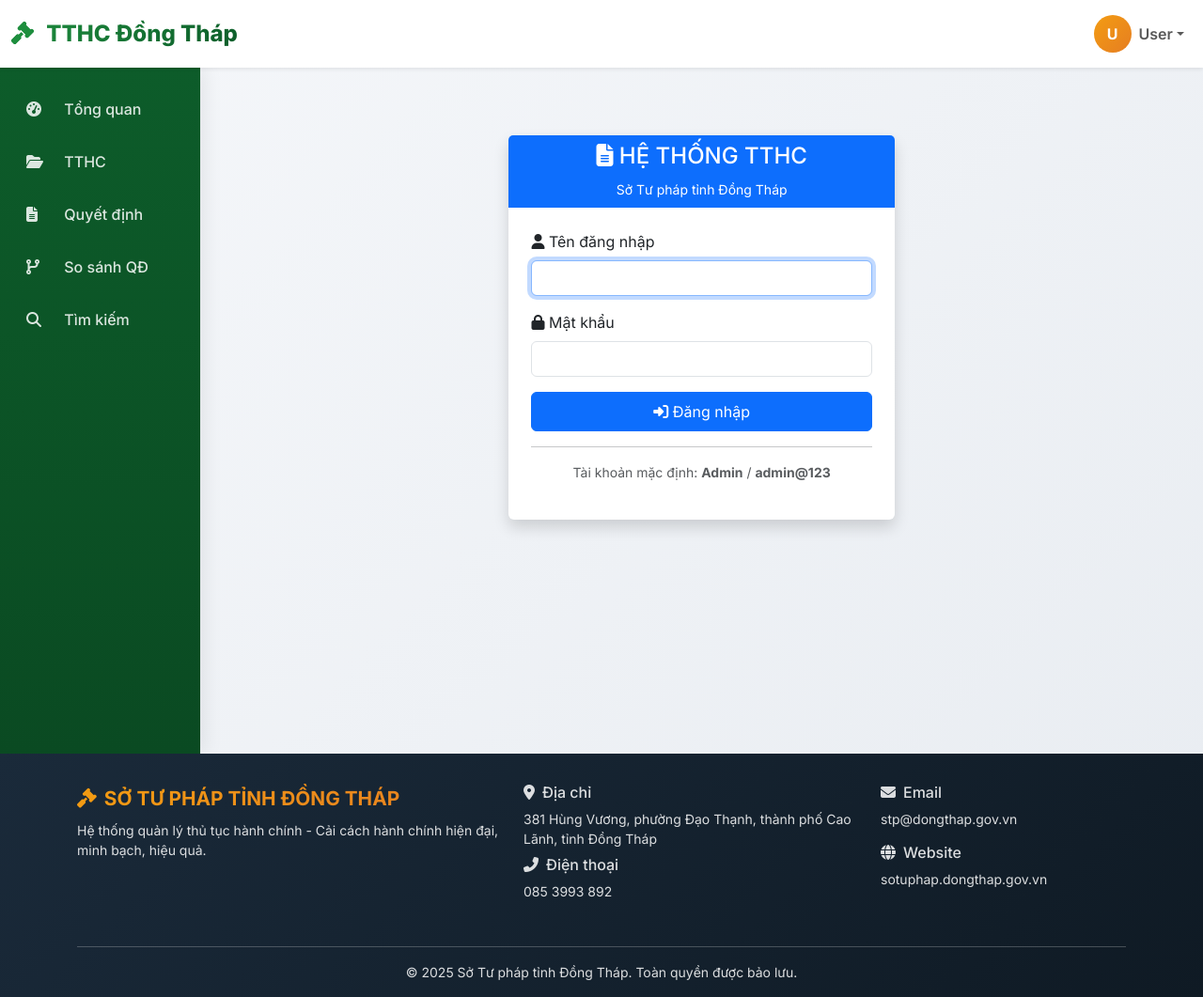
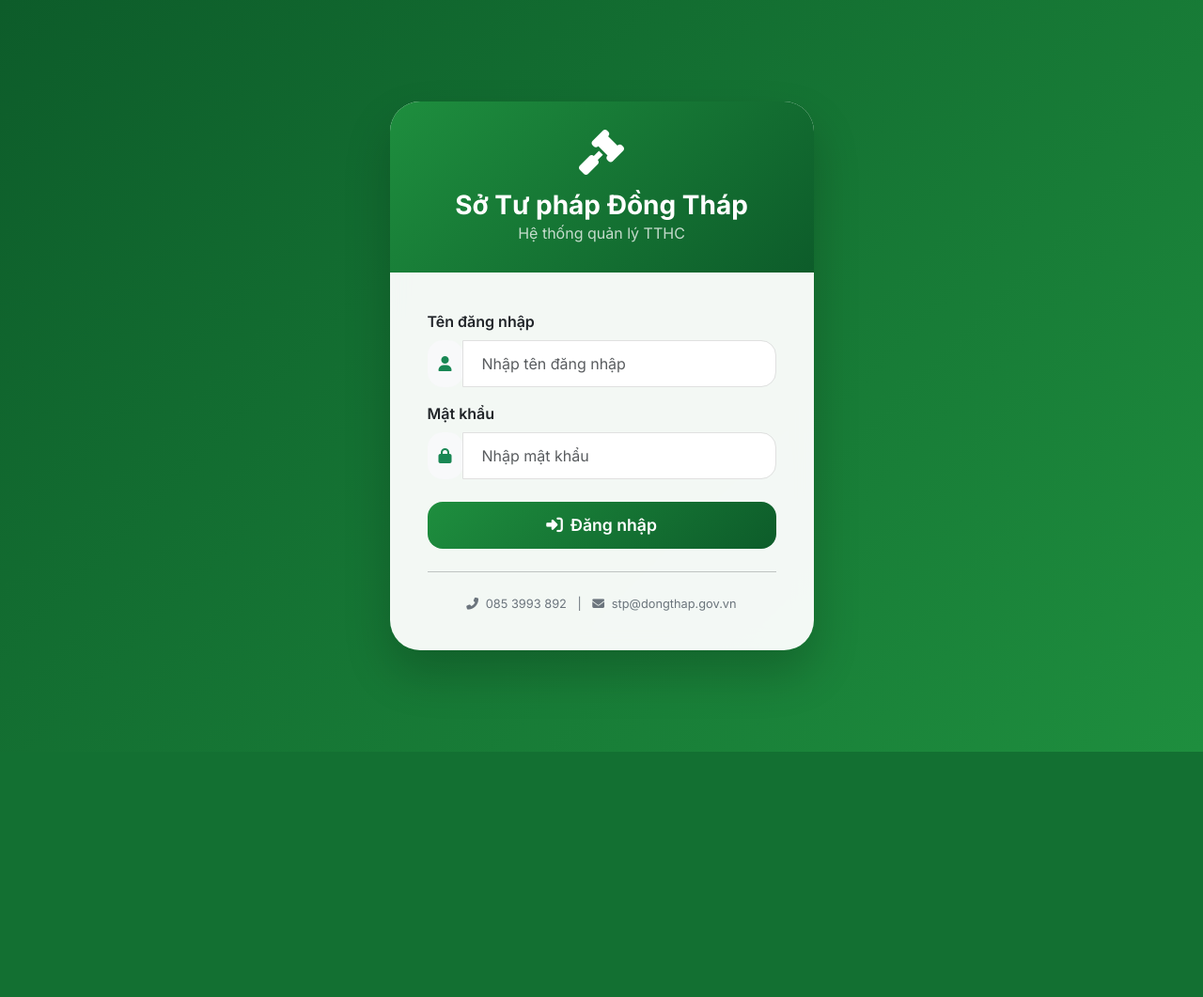
Before and after one commit to sotuphap-stpdt/quan-ly-tthc, a Flask app: page /login in a window 1280 px wide. Shown: the whole page at 94% size. After the commit the page ends 800 px from the top, so only its background shows below. Run offline with Flask 3, Linux system fonts and the light colour scheme.

Commit message:
Update login.html

```diff
--- a/templates/login.html
+++ b/templates/login.html
@@ -1,38 +1,112 @@
-{% extends "base.html" %}
-
-{% block title %}Đăng nhập{% endblock %}
-
-{% block content %}
-<div class="row justify-content-center mt-5">
+<!-- templates/login.html -->
+<!DOCTYPE html>
+<html lang="vi">
+<head>
+    <meta charset="UTF-8">
+    <meta name="viewport" content="width=device-width, initial-scale=1.0">
+    <title>Đăng nhập - QL TTHC Đồng Tháp</title>
+    <link href="https://fonts.googleapis.com/css2?family=Inter:wght@300;400;500;600;700;800&display=swap" rel="stylesheet">
+    <link rel="stylesheet" href="https://cdnjs.cloudflare.com/ajax/libs/font-awesome/6.5.1/css/all.min.css">
+    <link href="https://cdn.jsdelivr.net/npm/bootstrap@5.3.0/dist/css/bootstrap.min.css" rel="stylesheet">
+    <style>
+        * { font-family: 'Inter', sans-serif; }
+        body {
+            background: linear-gradient(135deg, #0d5c2a 0%, #1e8e3e 100%);
+            min-height: 100vh;
+            display: flex;
+            align-items: center;
+        }
+        .login-card {
+            border-radius: 32px;
+            backdrop-filter: blur(10px);
+            background: rgba(255,255,255,0.95);
+            box-shadow: 0 25px 50px rgba(0,0,0,0.2);
+            overflow: hidden;
+        }
+        .login-header {
+            background: linear-gradient(135deg, #1e8e3e, #0d5c2a);
+            padding: 30px;
+            text-align: center;
+            color: white;
+        }
+        .login-body {
+            padding: 40px;
+        }
+        .form-control {
+            border-radius: 16px;
+            padding: 12px 20px;
+            border: 1px solid #e0e0e0;
+        }
+        .form-control:focus {
+            border-color: #1e8e3e;
+            box-shadow: 0 0 0 0.2rem rgba(30,142,62,0.25);
+        }
+        .btn-login {
+            background: linear-gradient(135deg, #1e8e3e, #0d5c2a);
+            border: none;
+            border-radius: 16px;
+            padding: 12px;
+            font-weight: 600;
+            font-size: 1.1rem;
+            color: white;
+            transition: 0.3s;
+        }
+        .btn-login:hover {
+            transform: translateY(-2px);
+            box-shadow: 0 6px 20px rgba(30,142,62,0.4);
+        }
+        .footer-text {
+            font-size: 0.8rem;
+            color: #6c757d;
+            text-align: center;
+        }
+    </style>
+</head>
+<body>
+    <div class="container">
+        <div class="row justify-content-center">
             <div class="col-md-5">
-        <div class="card shadow border-0">
-            <div class="card-header bg-primary text-white text-center border-0">
-                <h4><i class="fas fa-file-alt"></i> HỆ THỐNG TTHC</h4>
-                <small>Sở Tư pháp tỉnh Đồng Tháp</small>
+                <div class="login-card">
+                    <div class="login-header">
+                        <i class="fas fa-gavel fa-3x mb-3"></i>
+                        <h3 class="fw-bold mb-0">Sở Tư pháp Đồng Tháp</h3>
+                        <p class="mb-0 opacity-75">Hệ thống quản lý TTHC</p>
                     </div>
-            <div class="card-body p-4">
+                    <div class="login-body">
                         {% if error %}
-                <div class="alert alert-danger">{{ error }}</div>
+                        <div class="alert alert-danger rounded-4 border-0">
+                            <i class="fas fa-exclamation-triangle me-2"></i>{{ error }}
+                        </div>
                         {% endif %}
                         <form method="POST">
                             <div class="mb-3">
-                        <label class="form-label"><i class="fas fa-user"></i> Tên đăng nhập</label>
-                        <input type="text" name="username" class="form-control" required autofocus>
+                                <label class="form-label fw-semibold">Tên đăng nhập</label>
+                                <div class="input-group">
+                                    <span class="input-group-text bg-light border-0 rounded-4"><i class="fas fa-user text-success"></i></span>
+                                    <input type="text" name="username" class="form-control" placeholder="Nhập tên đăng nhập" required>
                                 </div>
-                    <div class="mb-3">
-                        <label class="form-label"><i class="fas fa-lock"></i> Mật khẩu</label>
-                        <input type="password" name="password" class="form-control" required>
                             </div>
-                    <button type="submit" class="btn btn-primary w-100 py-2">
-                        <i class="fas fa-sign-in-alt"></i> Đăng nhập
+                            <div class="mb-4">
+                                <label class="form-label fw-semibold">Mật khẩu</label>
+                                <div class="input-group">
+                                    <span class="input-group-text bg-light border-0 rounded-4"><i class="fas fa-lock text-success"></i></span>
+                                    <input type="password" name="password" class="form-control" placeholder="Nhập mật khẩu" required>
+                                </div>
+                            </div>
+                            <button type="submit" class="btn btn-login w-100">
+                                <i class="fas fa-sign-in-alt me-2"></i>Đăng nhập
                             </button>
                         </form>
-                <hr>
-                <div class="text-center text-muted small">
-                    <p>Tài khoản mặc định: <strong>Admin</strong> / <strong>admin@123</strong></p>
+                        <hr class="my-4">
+                        <div class="footer-text">
+                            <i class="fas fa-phone-alt me-1"></i> 085 3993 892
+                            <span class="mx-2">|</span>
+                            <i class="fas fa-envelope me-1"></i> stp@dongthap.gov.vn
                         </div>
                     </div>
                 </div>
             </div>
         </div>
-{% endblock %}
+    </div>
+</body>
+</html>
```
Lines whose indentation alone changed are shown as unchanged.
